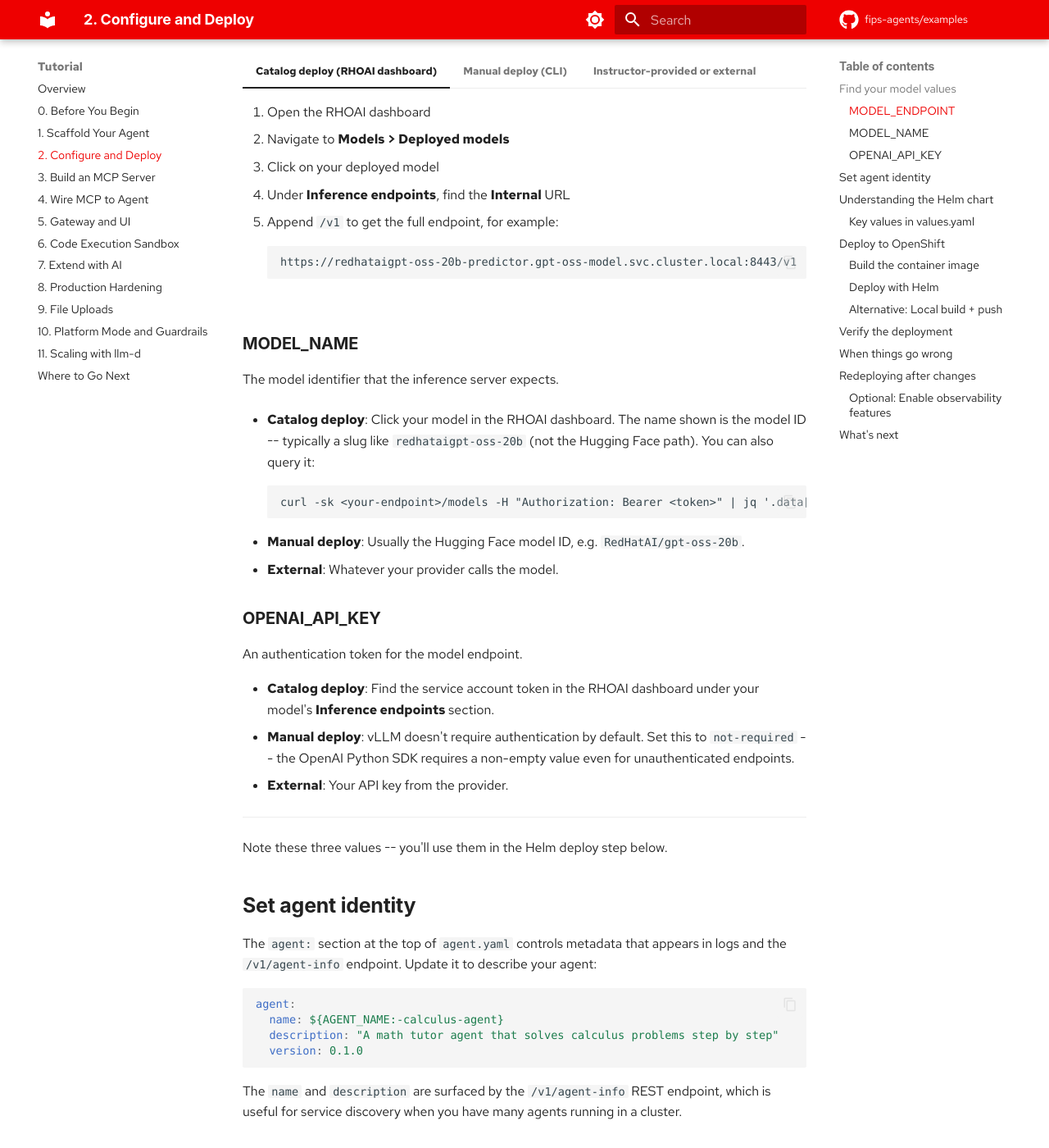
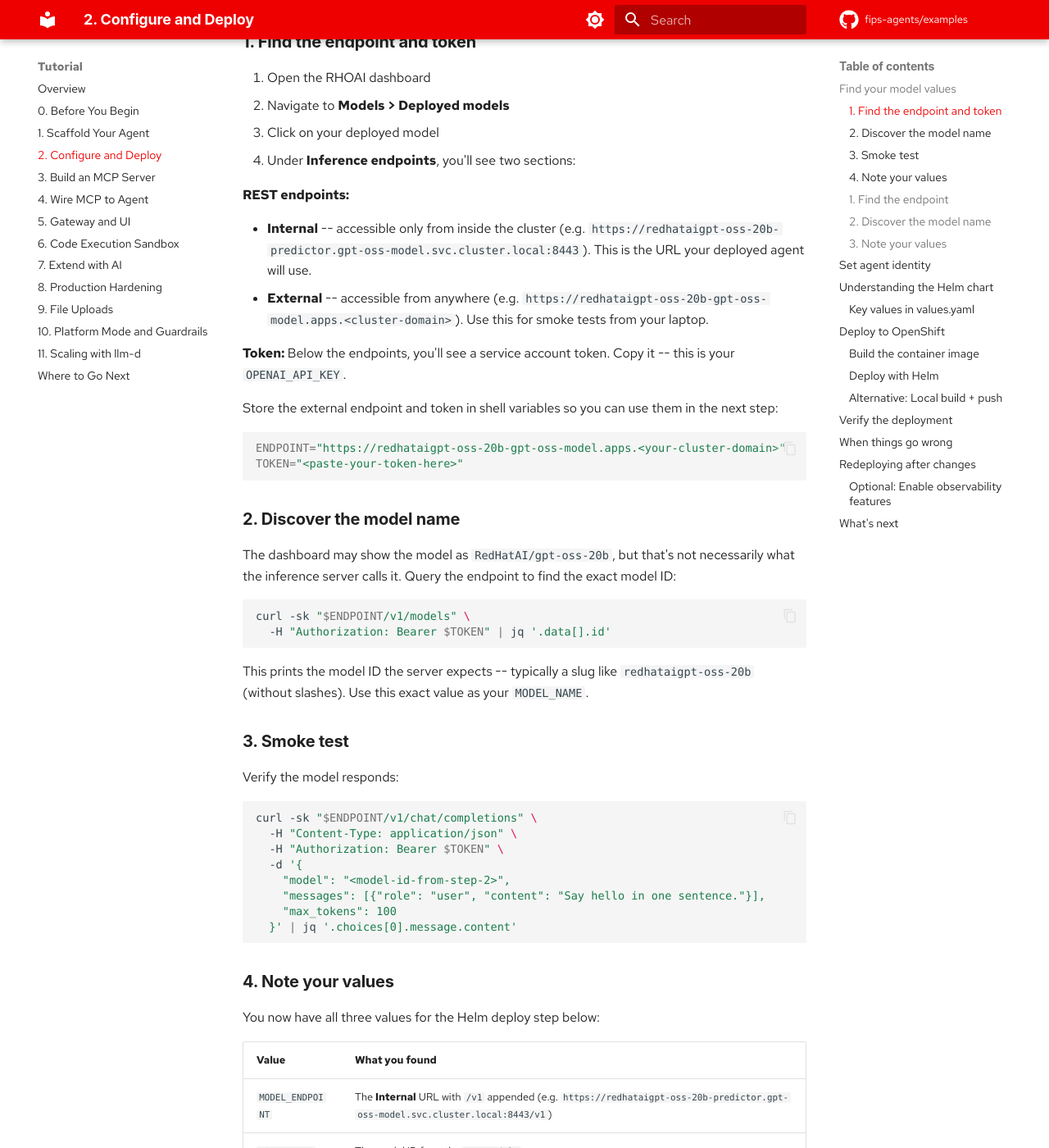
Before and after one commit to fips-agents/examples, an MkDocs documentation site: the page built from docs/02-configure-and-deploy.md, in a window 1280 px wide and 1400 px high, scrolled down 566 px. Shown: the whole window at 82% size. Built offline with MkDocs 1.6.1 and Material for MkDocs 9.7.7, drawn with Linux system fonts in a browser that asks for light colours; some web fonts are replaced; comment, search, counter and statistics services are not loaded; some of the changed text lies outside the part shown.

Commit message:
docs: Teach students to discover model name by querying the endpoint
Replace the "guess from the dashboard" approach with a hands-on flow:
store endpoint and token in shell vars, query /v1/models to get the
exact model ID, then smoke test. The dashboard shows RedHatAI/gpt-oss-20b
but the server registers it as redhataigpt-oss-20b — querying removes
the guesswork.

Assisted-by: Claude Code (Opus 4.6)

````diff
--- a/docs/02-configure-and-deploy.md
+++ b/docs/02-configure-and-deploy.md
@@ -12,24 +12,80 @@ depends on how the model was deployed. This is a practical exercise in
 navigating OpenShift -- a skill you'll use throughout your work with the
 platform.
 
-### MODEL_ENDPOINT
+=== "Catalog deploy (RHOAI dashboard)"
 
-The URL where your model is listening for OpenAI-compatible API requests.
-
-=== "Catalog deploy (RHOAI dashboard)"
+    ### 1. Find the endpoint and token
 
     1. Open the RHOAI dashboard
     2. Navigate to **Models > Deployed models**
     3. Click on your deployed model
-    4. Under **Inference endpoints**, find the **Internal** URL
-    5. Append `/v1` to get the full endpoint, for example:
+    4. Under **Inference endpoints**, you'll see two sections:
 
-            https://redhataigpt-oss-20b-predictor.gpt-oss-model.svc.cluster.local:8443/v1
+    **REST endpoints:**
+
+    - **Internal** -- accessible only from inside the cluster (e.g.
+      `https://redhataigpt-oss-20b-predictor.gpt-oss-model.svc.cluster.local:8443`).
+      This is the URL your deployed agent will use.
+    - **External** -- accessible from anywhere (e.g.
+      `https://redhataigpt-oss-20b-gpt-oss-model.apps.<cluster-domain>`).
+      Use this for smoke tests from your laptop.
+
+    **Token:** Below the endpoints, you'll see a service account token.
+    Copy it -- this is your `OPENAI_API_KEY`.
+
+    Store the external endpoint and token in shell variables so you can
+    use them in the next step:
+
+    ```bash
+    ENDPOINT="https://redhataigpt-oss-20b-gpt-oss-model.apps.<your-cluster-domain>"
+    TOKEN="<paste-your-token-here>"
+    ```
+
+    ### 2. Discover the model name
+
+    The dashboard may show the model as `RedHatAI/gpt-oss-20b`, but
+    that's not necessarily what the inference server calls it. Query the
+    endpoint to find the exact model ID:
+
+    ```bash
+    curl -sk "$ENDPOINT/v1/models" \
+      -H "Authorization: Bearer $TOKEN" | jq '.data[].id'
+    ```
+
+    This prints the model ID the server expects -- typically a slug like
+    `redhataigpt-oss-20b` (without slashes). Use this exact value as
+    your `MODEL_NAME`.
+
+    ### 3. Smoke test
+
+    Verify the model responds:
+
+    ```bash
+    curl -sk "$ENDPOINT/v1/chat/completions" \
+      -H "Content-Type: application/json" \
+      -H "Authorization: Bearer $TOKEN" \
+      -d '{
+        "model": "<model-id-from-step-2>",
+        "messages": [{"role": "user", "content": "Say hello in one sentence."}],
+        "max_tokens": 100
+      }' | jq '.choices[0].message.content'
+    ```
+
+    ### 4. Note your values
+
+    You now have all three values for the Helm deploy step below:
+
+    | Value | What you found |
+    |-------|---------------|
+    | `MODEL_ENDPOINT` | The **Internal** URL with `/v1` appended (e.g. `https://redhataigpt-oss-20b-predictor.gpt-oss-model.svc.cluster.local:8443/v1`) |
+    | `MODEL_NAME` | The model ID from the `/v1/models` query |
+    | `OPENAI_API_KEY` | The service account token |
 
 === "Manual deploy (CLI)"
 
-    Find the InferenceService and construct the URL from its name and
-    namespace:
+    ### 1. Find the endpoint
+
+    List InferenceServices to find your model's name and namespace:
 
     ```bash
     oc get inferenceservice -A --context="$CTX"
@@ -45,39 +101,45 @@ The URL where your model is listening for OpenAI-compatible API requests.
         `.status.url` omits it. See the
         [Serve an LLM](guides/serve-an-llm.md) guide for details.
 
+    ### 2. Discover the model name
+
+    Port-forward to the model and query it:
+
+    ```bash
+    oc port-forward --context="$CTX" -n gpt-oss-model deployment/gpt-oss-predictor 18000:8000 &
+    curl -s http://localhost:18000/v1/models | jq '.data[].id'
+    kill %1
+    ```
+
+    This prints the exact model ID the server expects (e.g.
+    `RedHatAI/gpt-oss-20b`).
+
+    ### 3. Note your values
+
+    | Value | What you found |
+    |-------|---------------|
+    | `MODEL_ENDPOINT` | The internal service URL with `/v1` (e.g. `http://gpt-oss-predictor.gpt-oss-model.svc.cluster.local:8000/v1`) |
+    | `MODEL_NAME` | The model ID from the `/v1/models` query |
+    | `OPENAI_API_KEY` | `not-required` (vLLM is unauthenticated by default) |
+
 === "Instructor-provided or external"
 
-    Your instructor or provider will give you the endpoint URL. It should
-    end with `/v1` (e.g. `https://api.example.com/v1`).
+    Your instructor or provider will give you the endpoint URL, model
+    name, and API key. The URL should end with `/v1`.
 
-### MODEL_NAME
+    If you have the endpoint and a key but aren't sure of the model name,
+    query it:
 
-The model identifier that the inference server expects.
+    ```bash
+    curl -s <your-endpoint>/models \
+      -H "Authorization: Bearer <your-key>" | jq '.data[].id'
+    ```
 
-- **Catalog deploy**: Click your model in the RHOAI dashboard. The name
-  shown is the model ID -- typically a slug like `redhataigpt-oss-20b`
-  (not the Hugging Face path). You can also query it:
-
-        curl -sk <your-endpoint>/models -H "Authorization: Bearer <token>" | jq '.data[].id'
-
-- **Manual deploy**: Usually the Hugging Face model ID, e.g.
-  `RedHatAI/gpt-oss-20b`.
-- **External**: Whatever your provider calls the model.
-
-### OPENAI_API_KEY
-
-An authentication token for the model endpoint.
-
-- **Catalog deploy**: Find the service account token in the RHOAI
-  dashboard under your model's **Inference endpoints** section.
-- **Manual deploy**: vLLM doesn't require authentication by default.
-  Set this to `not-required` -- the OpenAI Python SDK requires a
-  non-empty value even for unauthenticated endpoints.
-- **External**: Your API key from the provider.
-
----
-
-Note these three values -- you'll use them in the Helm deploy step below.
+    | Value | What you found |
+    |-------|---------------|
+    | `MODEL_ENDPOINT` | The URL your instructor or provider gave you |
+    | `MODEL_NAME` | The model ID from the `/v1/models` query |
+    | `OPENAI_API_KEY` | The API key from your instructor or provider |
 
 ## Set agent identity
 
````
